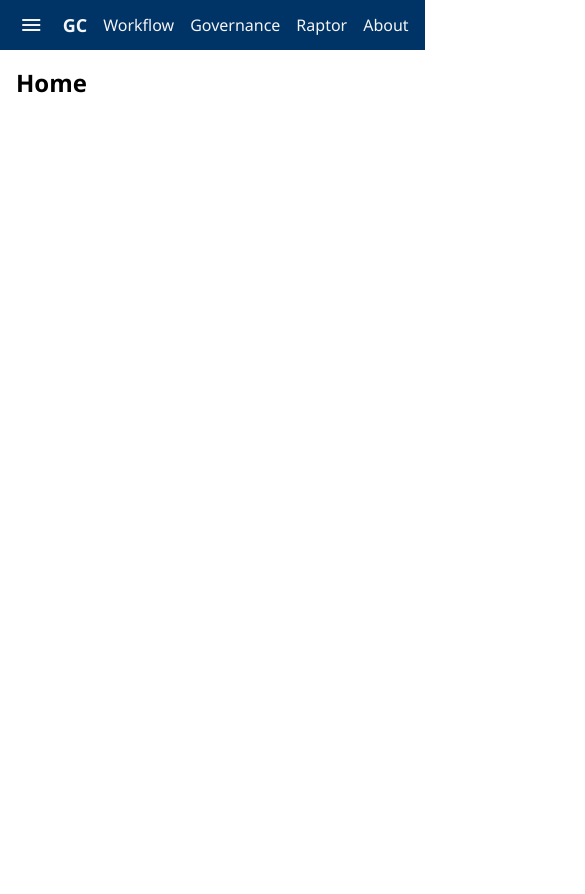
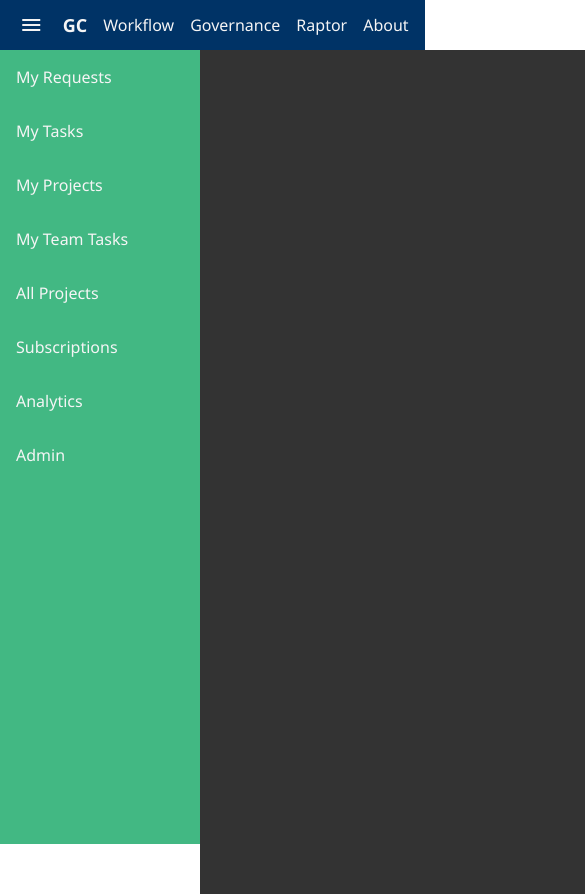
Before and after one commit to ines-ltd/grand-central, a Vue app in the folder client/: page / in a window 390 px wide. Both pictures are taken after a click on the button "menu". Shown: the whole page, 585 px wide, since content can reach past the window. Before the commit the page ends 844 px from the top, so only its background shows below. Built offline with nearby package versions, Linux system fonts and the light colour scheme.

Commit message:
responsive sidenav

```diff
--- a/client/src/App.vue
+++ b/client/src/App.vue
@@ -25,7 +25,7 @@ function toggleNav () {
 
   <main>
 
-  <nav id="left-nav" :class="{ 'hide': state.showNav }">
+  <nav id="left-nav" :class="{ 'hide': !state.showNav }">
     <RouterLink to="/" class="nav-item">My Requests</RouterLink>
     <RouterLink to="/" class="nav-item">My Tasks</RouterLink>
     <RouterLink to="/" class="nav-item">My Projects</RouterLink>
@@ -34,6 +34,13 @@ function toggleNav () {
     <RouterLink to="/" class="nav-item">Subscriptions</RouterLink>
     <RouterLink to="/" class="nav-item">Analytics</RouterLink>
     <RouterLink to="/" class="nav-item">Admin</RouterLink>
+
+    <div
+      v-if="state.showNav == true"
+      class="scrim"
+      @click="state.showNav = false"
+    />
+
   </nav>
 
   <article>
@@ -116,4 +123,28 @@ article {
   margin-left: calc(0px - var(--nav-width));
 }
 
+.scrim {
+  visibility: hidden;
+}
+
+@media (max-width: 1024px) {
+  nav {
+    position: absolute;
+    z-index: 2;
+  }
+
+  .scrim {
+    position: absolute;
+    left: var(--nav-width);
+    top: 0;
+    width: 100vw;
+    height: 100vh;
+    background-color: black;
+    opacity: 0.8;
+    z-index: 1;
+    cursor: pointer;
+    visibility: visible;
+  }
+}
+
 </style>
```
